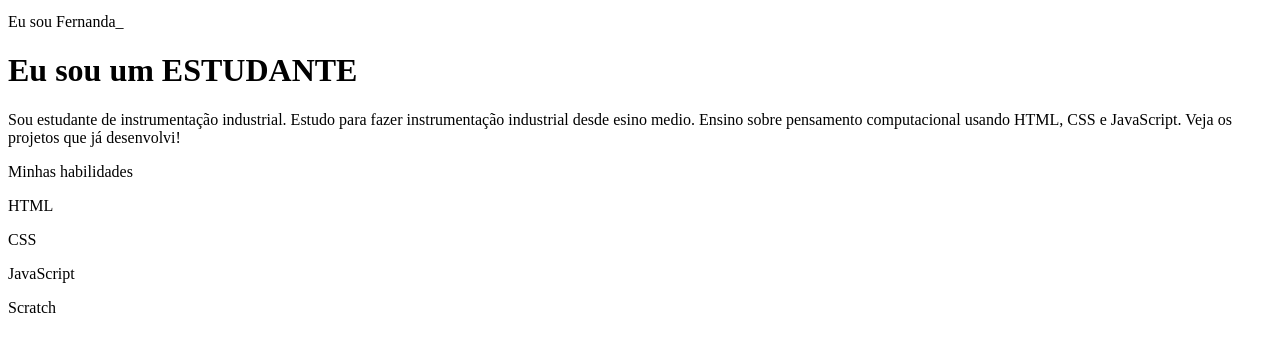
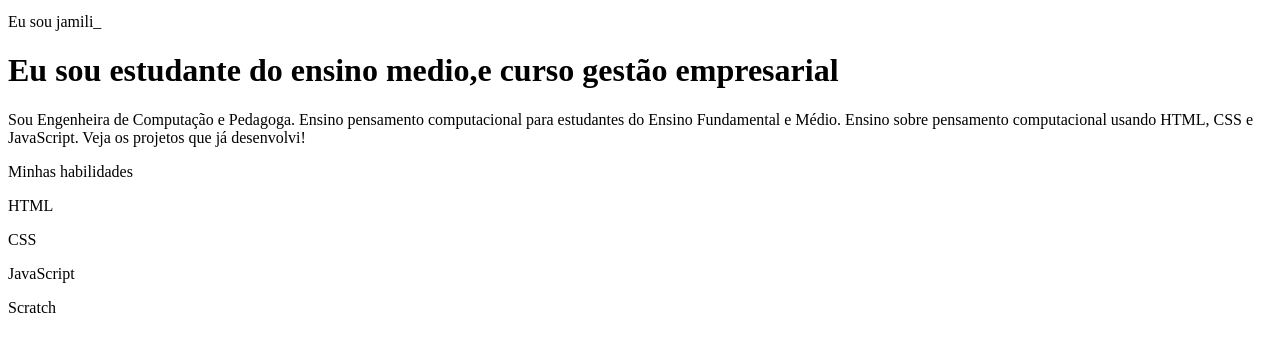
Before and after one commit to trianguloi/projeto-2-, a plain HTML site: page index.html in a window 1280 px wide. Shown: the part 29-380 px from the top of the page. Drawn offline with Linux system fonts and the light colour scheme.

Commit message:
Add files via upload

```diff
--- a/index.html
+++ b/index.html
@@ -1,3 +1,4 @@
+
 <!DOCTYPE html>
 <html lang="pt-br">
   <head>
@@ -6,24 +7,23 @@
     <link rel="stylesheet" href="style.css" />
     <title>Meu portfólio</title>
   </head>
-  <body>
+ <body>
   <img src="img/avatar-perfil.png" alt="avatar da Fernanda" srcset="" />
-  <p>Eu sou Fernanda_</p>
-  <h1>Eu sou um ESTUDANTE </h1>
+  <p>Eu sou jamili_</p>
+  <h1>Eu sou estudante do ensino medio,e curso gestão empresarial </h1>
+
   <p>
-    Sou estudante de instrumentação industrial. Estudo para fazer instrumentação industrial desde esino medio. Ensino sobre pensamento
+    Sou Engenheira de Computação e Pedagoga. Ensino pensamento computacional
+    para estudantes do Ensino Fundamental e Médio. Ensino sobre pensamento
     computacional usando HTML, CSS e JavaScript. Veja os projetos que já
     desenvolvi!
   </p>
   <p>Minhas habilidades</p>
-  <div>
+    <div>
     <p>HTML</p>
     <p>CSS</p>
     <p>JavaScript</p>
     <p>Scratch</p>
   </div>
 </body>
-
-
-
 </html>
```
Also changed, not shown: style.css (line endings or trailing spaces).
